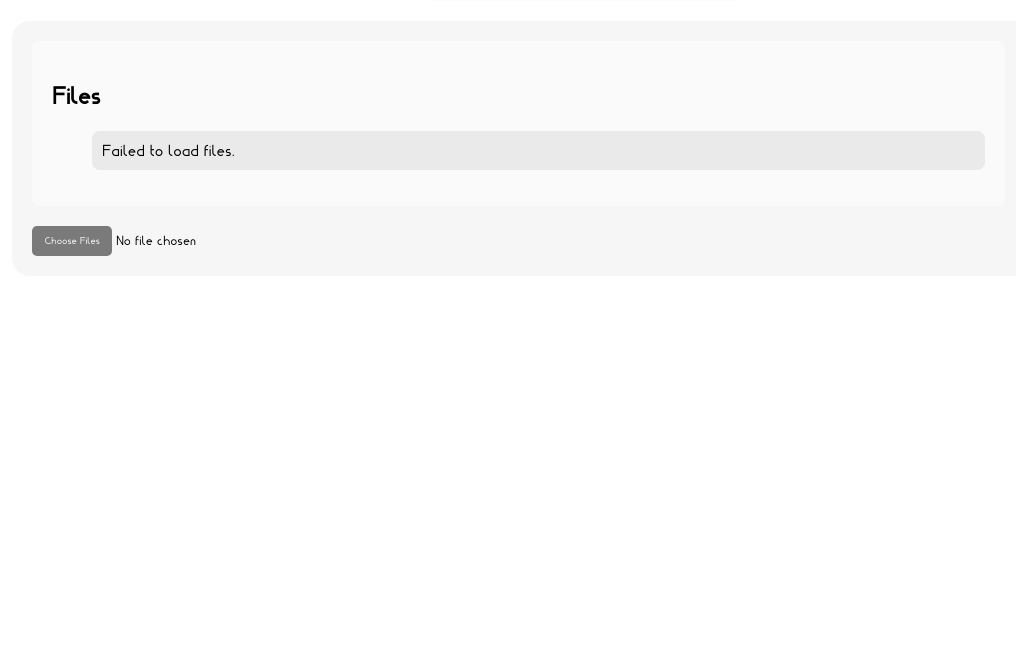
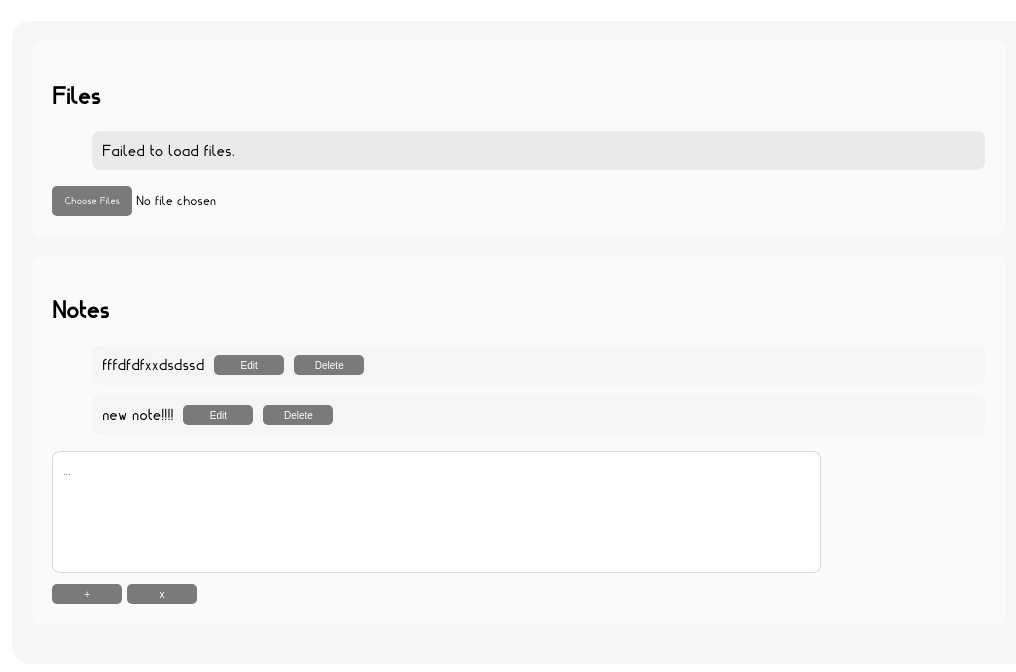
Before and after one commit to mbermanUCSC/Pi-Clock, a Flask app: page / in a window 1280 px wide. Shown: the part 230-902 px from the top of the page, without its empty margins (59-1075 px from the left). Before the commit the page ends 486 px from the top, so only its background shows below. Run offline with Flask 3, Linux system fonts and the light colour scheme; data that the repository does not hold is empty.

Commit message:
Added notes

```diff
--- a/app.py
+++ b/app.py
@@ -3,15 +3,37 @@
 import os
 import subprocess
 
+
+# ------------------------ #
+# STARTUP & HELPERS
+# ------------------------ #
+
 app = Flask(__name__)
 
 app.config['UPLOAD_FOLDER'] = 'uploads'
 
-undo_stack = []
+notes = []
+def load_notes():
+    if os.path.exists('notes.txt'):
+        with open('notes.txt') as f:
+            for line in f:
+                notes.append(line.strip())
+load_notes()
+
+def save_notes():
+    with open('notes.txt', 'w') as f:
+        for note in notes:
+            f.write(note + '\n')
 
 @app.route('/')
 def home():
     return render_template('index.html')
+
+
+
+# ------------------------ #
+# PI METHODS
+# ------------------------ #
 
 # reset
 @app.route('/reset')
@@ -35,6 +57,40 @@
         return jsonify(success=True, message="System is shutting down.")
     except subprocess.CalledProcessError:
         return jsonify(success=False, message="Failed to shut down."), 500
+
+
+
+# ------------------------ #
+# NOTES
+# ------------------------ #
+
+@app.route('/notes')
+def get_notes():
+    return jsonify(notes)
+
+
+@app.route('/notes/<note>', methods=['DELETE'])
+def delete_note(note):
+    if note in notes:
+        notes.remove(note)
+        save_notes()
+        return jsonify({'message': 'Note deleted'})
+    else:
+        return jsonify({'error': 'Note not found'}), 404
+
+# add note
+@app.route('/notes', methods=['POST'])
+def add_note():
+    note = request.json.get('note')
+    notes.append(note)
+    save_notes()
+    return jsonify({'message': 'Note added'})
+
+
+
+# ------------------------ #
+# FILES
+# ------------------------ #
 
 @app.route('/files')
 def list_files():
@@ -69,5 +125,11 @@
     return jsonify({'message': 'Files uploaded successfully'})
 
 
+
+
+# ------------------------ #
+# MAIN
+# ------------------------ #
+
 if __name__ == '__main__':
     app.run(host='0.0.0.0', port=5000)
--- /dev/null
+++ b/notes.txt
@@ -0,0 +1,2 @@
+fffdfdfxxdsdssd
+new note!!!!
--- a/static/script.js
+++ b/static/script.js
@@ -23,13 +23,137 @@
             reset: document.getElementById('reset-button'),
             restart: document.getElementById('restart-button'),
             power: document.getElementById('power-button'),
+            addNote: document.getElementById('add-note-button'),
+            cancelNote: document.getElementById('cancel-note-button'),
         },
         filesContainer: document.getElementById('files-container'),
         filesList: document.getElementById('files-list'),
         fileInput: document.getElementById('file-input'),
+        notesList: document.getElementById('notes-list'),
+        noteInput: document.getElementById('note-input'),
     };
 
-    // Fetch files and display them
+    var curr_editing = null;
+
+    // NOTES
+    function updateNoteList() {
+        fetch('/notes')
+            .then(response => response.json())
+            .then(notes => {
+                const noteListUl = uiElements.notesList.querySelector('ul');
+                noteListUl.innerHTML = ''; // Clear existing <li> elements
+
+                notes.forEach(note => {
+                    const li = document.createElement('li'); // Create a new <li> element for each note
+                    li.textContent = note;
+
+                    // Create buttons
+                    const editBtn = document.createElement('button');
+                    editBtn.textContent = 'Edit';
+                    editBtn.onclick = function() { editNote(note); };
+
+                    const deleteBtn = document.createElement('button');
+                    deleteBtn.textContent = 'Delete';
+                    deleteBtn.onclick = function() { deleteNote(note); };
+
+                    // Append buttons to the li element
+                    li.appendChild(editBtn);
+                    li.appendChild(deleteBtn);
+
+                    noteListUl.appendChild(li); // Append the <li> to the <ul>
+                });
+            })
+            .catch(error => {
+                document.querySelector('#notes-list ul').innerHTML = '<li>Failed to load notes.</li>';
+            });
+    }
+    updateNoteList();
+
+    // add a note
+    uiElements.buttons.addNote.addEventListener('click', () => {
+        if (curr_editing) {
+            // delete the note being edited
+            deleteNote(curr_editing, true);
+            curr_editing = null;
+        }
+        const note = uiElements.noteInput.value;
+        if (note) {
+            // send a request to the server to add the note
+            fetch('/notes', {
+                method: 'POST',
+                headers: {
+                    'Content-Type': 'application/json',
+                },
+                body: JSON.stringify({ note }),
+            })
+            .then(response => {
+                if (response.ok) {
+                    updateNoteList();
+                    uiElements.noteInput.value = '';
+                }
+            });
+        }
+    });
+
+    // cancel editing a note
+    uiElements.buttons.cancelNote.addEventListener('click', () => {
+        const allNotes = document.querySelectorAll('#notes-list ul li');
+        allNotes.forEach(noteElem => {
+            noteElem.classList.remove('editing-note');
+        });
+        curr_editing = null;
+        uiElements.noteInput.value = '';
+    });
+
+    // delete a note
+    function deleteNote(note, editing=false) {
+        // confirm the user wants to delete the note
+        if (editing) {
+            if (!confirm(`Are you sure you want to override "${note}"?`)) {
+                return;
+        }
+        }
+        else{
+            if (!confirm(`Are you sure you want to delete "${note}"?`)) {
+                return;
+            }
+        }
+
+        // send a request to the server to delete the note
+        fetch(`/notes/${note}`, { method: 'DELETE' })
+            .then(response => {
+                if (response.ok) {
+                    updateNoteList();
+                }
+            });
+    }
+
+    // edit a note
+    function editNote(note) {
+        console.log('Editing note', note);
+        curr_editing = note;
+
+        // Find all note elements and remove editing style
+        const allNotes = document.querySelectorAll('#notes-list ul li');
+        allNotes.forEach(noteElem => {
+            noteElem.classList.remove('editing-note');
+        });
+
+        // Find the specific note element and add editing style
+        const noteListUl = uiElements.notesList.querySelector('ul');
+        const notes = noteListUl.getElementsByTagName('li');
+        Array.from(notes).forEach(noteElem => {
+            if (noteElem.textContent.includes(note)) { // Assumes textContent includes the note content only
+                noteElem.classList.add('editing-note');
+                uiElements.noteInput.value = note;  // Set the input field to the note being edited
+            }
+        });
+    }
+
+
+
+
+    // FILES
     function updateFileList() {
         fetch('/files')
             .then(response => response.json())
@@ -80,6 +204,7 @@
             });
     }
     updateFileList();
+
 
     // Example callback functions
     function downloadFile(fileName) {
@@ -166,6 +291,8 @@
         });
     });
 
+
+
     uiElements.buttons.reset.addEventListener('click', () => {
        // fetch, resets the software
         fetch('/reset')
--- a/static/style.css
+++ b/static/style.css
@@ -61,7 +61,7 @@
     border-radius: 18px;
 }
 
-.file-container {
+.file-container, .notes-container{
     width: 85%;
     padding: 20px;
     background-color: #ffffff88;
@@ -134,6 +134,59 @@
     text-align: center;
 }
 
+.notes-list ul {
+    list-style-type: none;
+    padding: 10;
+}
+
+.notes-list ul li {
+    background-color: #c6c6c61c;
+    margin-top: 10px;
+    margin-bottom: 10px;
+    padding: 10px;
+    border-radius: 8px;
+    display: flex;
+    gap: 10px;
+    transition: padding 0.7s ease-in
+}
+
+.notes-container button {
+    background-color: #7a7a7a;
+    color: #ffffff;
+    border: none;
+    border-radius: 5px;
+    font-size: 10px;
+    padding: 5px;
+    cursor: pointer;
+    height: 20px;
+    width: 70px;
+    text-align: center;
+}
+
+.note-input-container {
+    display: grid;
+    gap: 10px;
+    margin-top: 10px;
+}
+
+.editing-note {
+    background-color: #f0f0f0; /* Light grey background */
+    border: 2px dashed #007BFF; /* Dashed blue border */
+    padding: 5px;
+}
+
+
+/* textarea */
+textarea {
+    font-family: 'NASA21';
+    width: 80%;
+    height: 100px;
+    padding: 10px;
+    border-radius: 8px;
+    border: 1px solid #00000025;
+    resize: none;
+}
+
 /* mobile */
 @media only screen and (max-width: 600px) {
     .toolbar {
--- a/templates/index.html
+++ b/templates/index.html
@@ -37,7 +37,6 @@
                     <li>File 5</li>
                 </ul>
             </div>
-        </div>
             <input type="file" id="file-input" accept="
             .txt, .csv, .jpeg, .jpg, .png, .gif, .pdf, .doc, .docx, .xls, .xlsx, .ppt, .pptx,
             .zip, .tar, .rar, .gz, .bz2, .7z, .mp3, .wav, .mp4, .mov, .avi, .mkv, .webm, .ogg,
@@ -45,7 +44,27 @@
             .md, .rst, .tex, .psd, .ai, .eps, .svg, .flac, .aac, .m4a, .bmp, .ico, .tif, .tiff,
             .sql, .dat, .dmg, .iso, .apk, .exe, .dll, .bin, .bat, .cmd, .ebub, .mobi, .azw,
             .log, .ini, .plist" multiple>
+        </div>
 
+        <div class="notes-container" id="notes-container">
+            <h2>Notes</h2>
+            <div class="notes-list" id="notes-list">
+                <ul>
+                    <li>Note 1</li>
+                    <li>Note 2</li>
+                    <li>Note 3</li>
+                    <li>Note 4</li>
+                    <li>Note 5</li>
+                </ul>
+            </div>
+            <div class="note-input-container">
+                <textarea id="note-input" placeholder="..."></textarea>
+                <section class="note-buttons">
+                    <button id="add-note-button">+</button>
+                    <button id="cancel-note-button">x</button>
+                </section>
+            </div>
+        </div>
     </section>
 
     <script src="{{ url_for('static', filename='script.js') }}"></script>
```
Also changed, not shown: 1 other file. Lines whose indentation alone changed are shown as unchanged.
